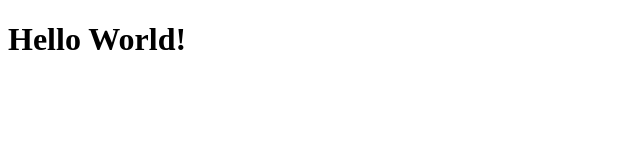
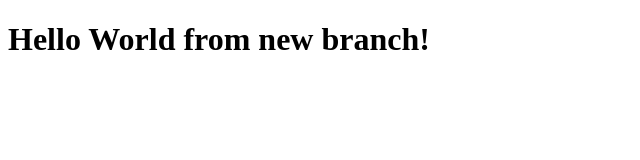
Before and after one commit to harshil1712/redi-session, a plain HTML site: page index.html in a window 1280 px wide. Shown: the whole page, without its empty margins (0-640 px from the left). Drawn offline with Linux system fonts and the light colour scheme.

Commit message:
Updated h1

```diff
--- a/index.html
+++ b/index.html
@@ -3,6 +3,6 @@
     <meta title="Heelo" />
 </head>
 <body>
-    <h1>Hello World!</h1>
+    <h1>Hello World from new branch!</h1>
 </body>
 </html>
```
